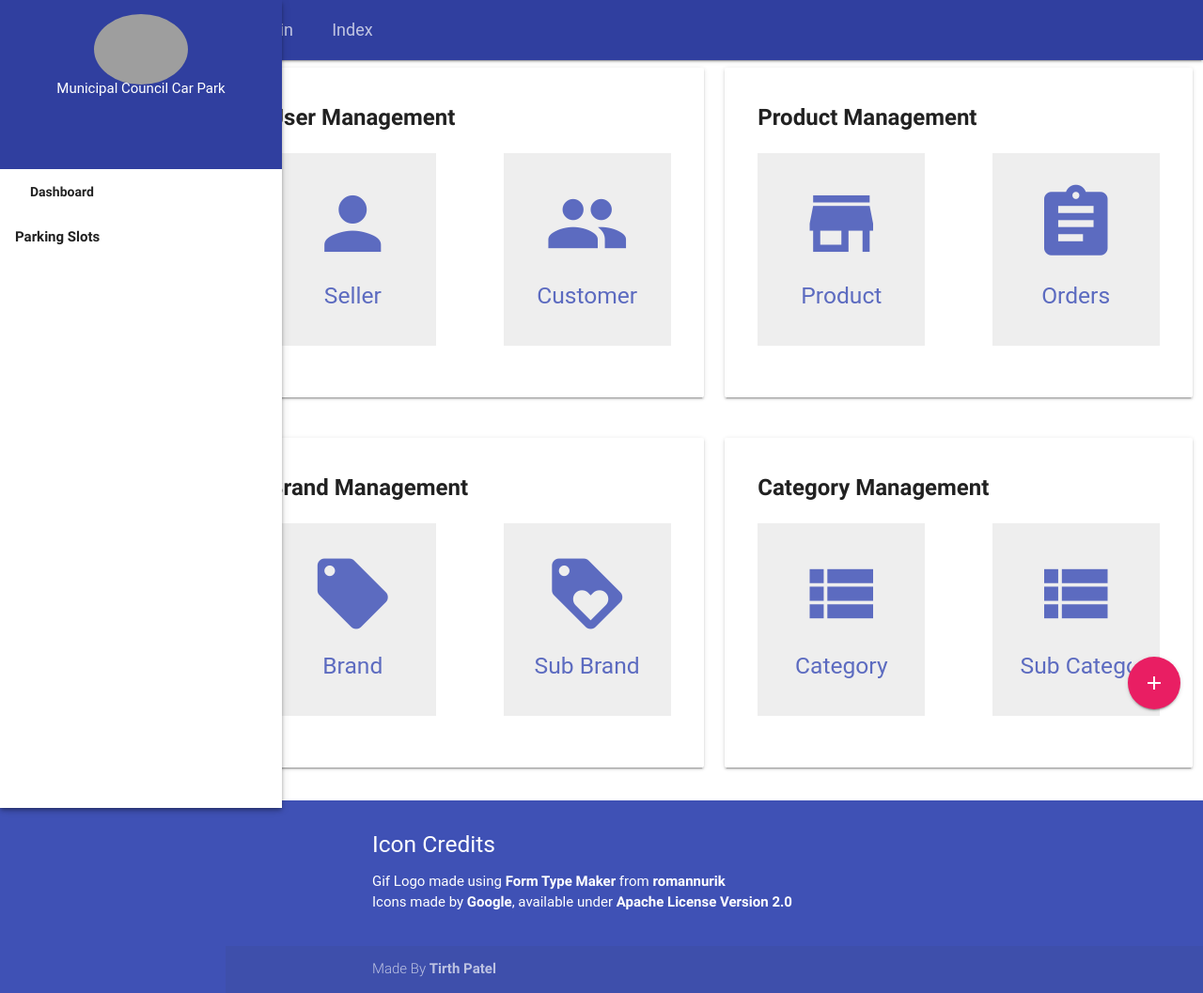
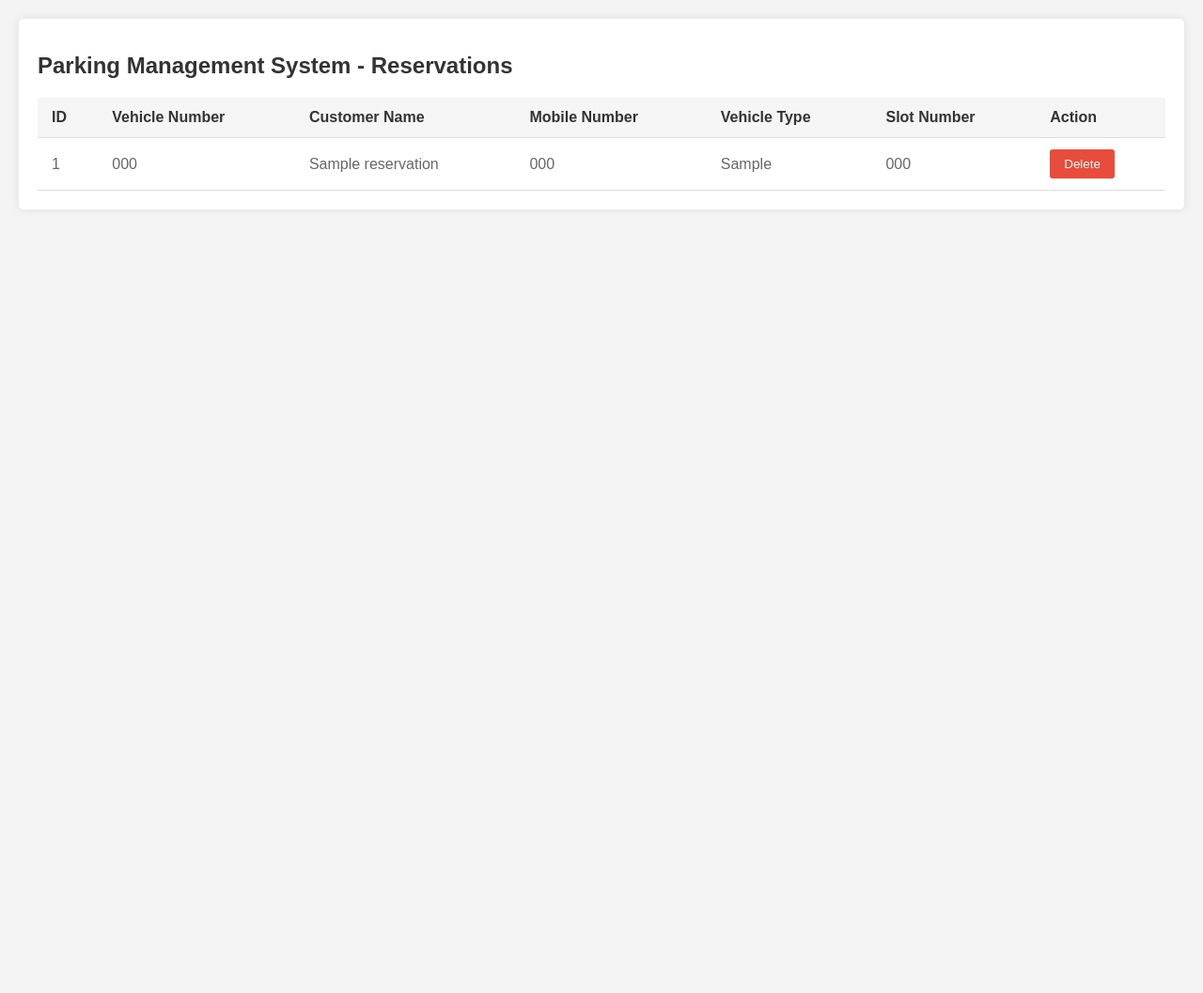
Before and after one commit to Nadun24617/Parking-Reservation-Application, a PHP site: page /admin-dashboard.php in a window 1280 px wide. Shown: the whole page at 94% size. After the commit the page ends 203 px from the top, so only its background shows below. Run offline with PHP 8.4, Linux system fonts and the light colour scheme; tables that the repository leaves empty or names only in its code hold one stand-in row (values such as "Sample post"); some libraries are stand-ins or nearby versions; some web fonts are replaced; grey boxes are pictures that could not be loaded.

Commit message:
Add files via upload

```diff
--- a/Parking Management Application/admin-dashboard.php
+++ b/Parking Management Application/admin-dashboard.php
@@ -1,282 +1,159 @@
+<?php
+// Establishing a connection to the database
+$servername = "localhost";
+$username = "root";
+$password = "";
+$dbname = "parking reservation system";
+
+// Create connection
+$conn = new mysqli($servername, $username, $password, $dbname);
+
+// Check connection
+if ($conn->connect_error) {
+    die("Connection failed: " . $conn->connect_error);
+}
+
+// Delete function
+if(isset($_GET['action']) && $_GET['action'] == 'delete' && isset($_GET['id'])) {
+    $id = $_GET['id'];
+    $sql = "DELETE FROM reservations WHERE id = $id";
+
+    if ($conn->query($sql) === TRUE) {
+        echo "Record deleted successfully";
+    } else {
+        echo "Error deleting record: " . $conn->error;
+    }
+}
+
+// Fetching data from the database
+$sql = "SELECT * FROM reservations";
+$result = $conn->query($sql);
+
+?>
+
 <!DOCTYPE html>
 <html lang="en">
 <head>
     <meta charset="UTF-8">
-    <meta http-equiv="X-UA-Compatible" content="IE=edge">
     <meta name="viewport" content="width=device-width, initial-scale=1.0">
-    <title>Admin Dashboard</title>
-    <link rel='stylesheet' href='https://cdnjs.cloudflare.com/ajax/libs/materialize/0.97.6/css/materialize.min.css'>
-<link rel='stylesheet' href='https://cdnjs.cloudflare.com/ajax/libs/materialize/0.97.6/font/material-design-icons/Material-Design-Icons.woff'>
-    <link href="https://fonts.googleapis.com/icon?family=Material+Icons" rel="stylesheet">
-    <link rel="stylesheet" href="styles.css">
+    <title>Admin dashboard</title>
     <style>
-        header,
-        main,
-        footer {
-        padding-left: 240px;
+    body {
+        font-family: Arial, sans-serif;
+        background-color: #f4f4f4;
+        margin: 0;
+        padding: 0;
     }
 
-        @media only screen and (max-width: 992px) {
-        header,
-        main,
-        footer {
-            padding-left: 0;
-        }
+    .container {
+        max-width: 1200px;
+        margin: 20px auto;
+        padding: 20px;
+        background-color: #fff;
+        border-radius: 5px;
+        box-shadow: 0 0 10px rgba(0, 0, 0, 0.1);
     }
 
-        #credits li,
-        #credits li a {
-        color: white;
+    h1 {
+        font-size: 24px;
+        margin-bottom: 20px;
+        color: #333;
     }
 
-        #credits li a {
-        font-weight: bold;
+    table {
+        width: 100%;
+        border-collapse: collapse;
     }
 
-        .footer-copyright .container,
-        .footer-copyright .container a {
-        color: #BCC2E2;
+    table th, table td {
+        padding: 12px 15px;
+        border-bottom: 1px solid #ddd;
+        text-align: left;
     }
 
-        .fab-tip {
-        position: fixed;
-        right: 85px;
-        padding: 0px 0.5rem;
-        text-align: right;
-        background-color: #323232;
-        border-radius: 2px;
-        color: #FFF;
-        width: auto;
+    table th {
+        background-color: #f5f5f5;
+        font-weight: bold;
+        color: #333;
+    }
+
+    table td {
+        color: #666;
+    }
+
+    table tr:hover {
+        background-color: #f9f9f9;
+    }
+
+    .delete-btn {
+        padding: 8px 15px;
+        background-color: #e74c3c;
+        color: #fff;
+        border: none;
+        border-radius: 3px;
+        cursor: pointer;
+    }
+
+    .delete-btn:hover {
+        background-color: #c0392b;
     }
 </style>
 </head>
 <body>
-<ul id="slide-out" class="side-nav fixed z-depth-2">
-<li class="center no-padding">
-  <div class="indigo darken-2 white-text" style="height: 180px;">
-    <div class="row">
-      <img style="margin-top: 5%;" width="100" height="100" src="https://res.cloudinary.com/dacg0wegv/image/upload/t_media_lib_thumb/v1463990208/photo_dkkrxc.png" class="circle responsive-img" />
 
-      <p style="margin-top: -13%;">
-        Municipal Council Car Park
-      </p>
-    </div>
-  </div>
-</li>
-
-<li id="dash_dashboard"><a class="waves-effect" href="#!"><b>Dashboard</b></a></li>
-
-<ul class="collapsible" data-collapsible="accordion">
-  <li id="dash_users">
-    <div id="dash_users_header" class="collapsible-header waves-effect"><b>Parking Slots</b></div>
-    <div id="dash_users_body" class="collapsible-body">
-      <ul>
-        <li id="available">
-          <a class="waves-effect" style="text-decoration: none;" href="#!">Available Slots</a>
-        </li>
-
-        <li id="reserved">
-          <a class="waves-effect" style="text-decoration: none;" href="#!">Reserved Slots</a>
-        </li>
-      </ul>
-    </div>
-  </li>
-
-
-
-
-
-</ul>
-</ul>
-
-<header>
-<ul class="dropdown-content" id="user_dropdown">
-  <li><a class="indigo-text" href="#!">Profile</a></li>
-  <li><a class="indigo-text" href="#!">Logout</a></li>
-</ul>
-
-
-
-<nav>
-  <div class="nav-wrapper indigo darken-2">
-    <a style="margin-left: 20px;" class="breadcrumb" href="#!">Admin</a>
-    <a class="breadcrumb" href="#!">Index</a>
-
-    <div style="margin-right: 20px;" id="timestamp" class="right"></div>
-  </div>
-</nav>
-</header>
-
-<main>
-<div class="row">
-  <div class="col s6">
-    <div style="padding: 35px;" align="center" class="card">
-      <div class="row">
-        <div class="left card-title">
-          <b>User Management</b>
-        </div>
+<div class="container">
+    <h1>Parking Management System - Reservations</h1>
+    <table>
+        <thead>
+            <tr>
+                <th>ID</th>
+                <th>Vehicle Number</th>
+                <th>Customer Name</th>
+                <th>Mobile Number</th>
+                <th>Vehicle Type</th>
+                <th>Slot Number</th>
+                <th>Action</th>
+            </tr>
+        </thead>
+        <tbody>
+            <?php
+            // Loop through each row of data
+            if ($result->num_rows > 0) {
+                while ($row = $result->fetch_assoc()) {
+                    echo "<tr>";
+                    echo "<td>" . $row['id'] . "</td>";
+                    echo "<td>" . $row['vehicle_number'] . "</td>";
+                    echo "<td>" . $row['customer_name'] . "</td>";
+                    echo "<td>" . $row['mobile_number'] . "</td>";
+                    echo "<td>" . $row['vehicle_type'] . "</td>";
+                    echo "<td>" . $row['slot_number'] . "</td>";
+                    echo "<td><button class='delete-btn' data-id='" . $row['id'] . "'>Delete</button></td>";
+                    echo "</tr>";
+                }
+            } else {
+                echo "<tr><td colspan='7'>No reservations found</td></tr>";
+            }
+            ?>
+        </tbody>
+    </table>
 </div>
 
-      <div class="row">
-        <a href="#!">
-          <div style="padding: 30px;" class="grey lighten-3 col s5 waves-effect">
-            <i class="indigo-text text-lighten-1 large material-icons">person</i>
-            <span class="indigo-text text-lighten-1"><h5>Seller</h5></span>
-          </div>
-        </a>
-        <div class="col s1"> </div>
-        <div class="col s1"> </div>
+<script>
+    // JavaScript to handle delete button click
+    document.querySelectorAll('.delete-btn').forEach(button => {
+        button.addEventListener('click', function() {
+            let id = this.getAttribute('data-id');
+            if (confirm("Are you sure you want to delete this reservation?")) {
+                window.location.href = 'admin-dashboard.php?action=delete&id=' + id;
+            }
+        });
+    });
+</script>
 
-        <a href="#!">
-          <div style="padding: 30px;" class="grey lighten-3 col s5 waves-effect">
-            <i class="indigo-text text-lighten-1 large material-icons">people</i>
-            <span class="indigo-text text-lighten-1"><h5>Customer</h5></span>
-          </div>
-        </a>
-      </div>
-    </div>
-  </div>
-
-  <div class="col s6">
-    <div style="padding: 35px;" align="center" class="card">
-      <div class="row">
-        <div class="left card-title">
-          <b>Product Management</b>
-        </div>
-      </div>
-      <div class="row">
-        <a href="#!">
-          <div style="padding: 30px;" class="grey lighten-3 col s5 waves-effect">
-            <i class="indigo-text text-lighten-1 large material-icons">store</i>
-            <span class="indigo-text text-lighten-1"><h5>Product</h5></span>
-          </div>
-        </a>
-
-        <div class="col s1"> </div>
-        <div class="col s1"> </div>
-
-        <a href="#!">
-          <div style="padding: 30px;" class="grey lighten-3 col s5 waves-effect">
-            <i class="indigo-text text-lighten-1 large material-icons">assignment</i>
-            <span class="indigo-text text-lighten-1"><h5>Orders</h5></span>
-          </div>
-        </a>
-      </div>
-    </div>
-  </div>
-</div>
-
-<div class="row">
-  <div class="col s6">
-    <div style="padding: 35px;" align="center" class="card">
-      <div class="row">
-        <div class="left card-title">
-          <b>Brand Management</b>
-        </div>
-      </div>
-
-      <div class="row">
-        <a href="#!">
-          <div style="padding: 30px;" class="grey lighten-3 col s5 waves-effect">
-            <i class="indigo-text text-lighten-1 large material-icons">local_offer</i>
-            <span class="indigo-text text-lighten-1"><h5>Brand</h5></span>
-          </div>
-        </a>
-
-        <div class="col s1"> </div>
-        <div class="col s1"> </div>
-
-        <a href="#!">
-          <div style="padding: 30px;" class="grey lighten-3 col s5 waves-effect">
-            <i class="indigo-text text-lighten-1 large material-icons">loyalty</i>
-            <span class="indigo-text text-lighten-1"><h5>Sub Brand</h5></span>
-          </div>
-        </a>
-      </div>
-    </div>
-  </div>
-
-  <div class="col s6">
-    <div style="padding: 35px;" align="center" class="card">
-      <div class="row">
-        <div class="left card-title">
-          <b>Category Management</b>
-        </div>
-      </div>
-      <div class="row">
-        <a href="#!">
-          <div style="padding: 30px;" class="grey lighten-3 col s5 waves-effect">
-            <i class="indigo-text text-lighten-1 large material-icons">view_list</i>
-            <span class="indigo-text text-lighten-1"><h5>Category</h5></span>
-          </div>
-        </a>
-        <div class="col s1"> </div>
-        <div class="col s1"> </div>
-
-        <a href="#!">
-          <div style="padding: 30px;" class="grey lighten-3 col s5 waves-effect">
-            <i class="indigo-text text-lighten-1 large material-icons">view_list</i>
-            <span class="truncate indigo-text text-lighten-1"><h5>Sub Category</h5></span>
-          </div>
-        </a>
-      </div>
-    </div>
-  </div>
-</div>
-
-<div class="fixed-action-btn click-to-toggle" style="bottom: 45px; right: 24px;">
-  <a class="btn-floating btn-large pink waves-effect waves-light">
-    <i class="large material-icons">add</i>
-  </a>
-
-  <ul>
-    <li>
-      <a class="btn-floating red"><i class="material-icons">note_add</i></a>
-      <a href="" class="btn-floating fab-tip">Add a note</a>
-    </li>
-
-    <li>
-      <a class="btn-floating yellow darken-1"><i class="material-icons">add_a_photo</i></a>
-      <a href="" class="btn-floating fab-tip">Add a photo</a>
-    </li>
-
-    <li>
-      <a class="btn-floating green"><i class="material-icons">alarm_add</i></a>
-      <a href="" class="btn-floating fab-tip">Add an alarm</a>
-    </li>
-
-    <li>
-      <a class="btn-floating blue"><i class="material-icons">vpn_key</i></a>
-      <a href="" class="btn-floating fab-tip">Add a master password</a>
-    </li>
-  </ul>
-</div>
-</main>
-
-<footer class="indigo page-footer">
-<div class="container">
-  <div class="row">
-    <div class="col s12">
-      <h5 class="white-text">Icon Credits</h5>
-      <ul id='credits'>
-        <li>
-          Gif Logo made using <a href="https://formtypemaker.appspot.com/" title="Form Type Maker">Form Type Maker</a> from <a href="https://github.com/romannurik/FORMTypeMaker" title="romannurik">romannurik</a>
-        </li>
-        <li>
-          Icons made by <a href="https://material.io/icons/">Google</a>, available under <a href="https://www.apache.org/licenses/LICENSE-2.0" target="_blank">Apache License Version 2.0</a>
-        </li>
-      </ul>
-    </div>
-  </div>
-</div>
-<div class="footer-copyright">
-  <div class="container">
-     <span>Made By <a style='font-weight: bold;' href="https://github.com/piedcipher" target="_blank">Tirth Patel</a></span>
-  </div>
-</div>
-</footer>
-<script src='https://code.jquery.com/jquery-2.2.4.min.js'></script>
-<script src='https://cdnjs.cloudflare.com/ajax/libs/materialize/0.97.6/js/materialize.min.js'></script>
-<script src="script.js"></script>
 </body>
 </html>
+
+<?php
+// Closing the database connection
+$conn->close();
+?>
--- a/Parking Management Application/components/footer.php
+++ b/Parking Management Application/components/footer.php
@@ -38,6 +38,7 @@
         <span class="link">
             <a href="#">Home</a>
             <a href="#contact">Contact</a>
+            <a href="admin-login.php">Admin</a>
         </span>
       </div>
 </footer>
--- a/Parking Management Application/index.php
+++ b/Parking Management Application/index.php
@@ -3,7 +3,7 @@
 <head>
     <meta charset="UTF-8">
     <meta name="viewport" content="width=device-width, initial-scale=1.0">
-    <title>Your Website Title</title>
+    <title>Kandy Municipal Car Park</title>
     <link rel="preconnect" href="https://fonts.googleapis.com">
     <link rel="preconnect" href="https://fonts.gstatic.com" crossorigin>
     <link href="https://fonts.googleapis.com/css2?family=Konkhmer+Sleokchher&family=Poppins:ital,wght@0,100;0,200;0,300;0,400;0,500;0,600;0,700;0,800;0,900;1,100;1,200;1,300;1,400;1,500;1,600;1,700;1,800;1,900&family=Sora:wght@100..800&family=Squada+One&display=swap" rel="stylesheet">
```
Also changed, not shown: Parking Management Application/admin-login.php (added, +107 -0 lines). Lines whose indentation alone changed are shown as unchanged.
